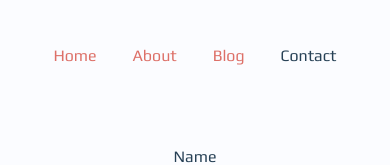
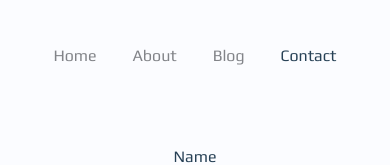
Before and after one commit to JamesGood626/theFolio, a React (Create React App) app in the folder client/: page /contact in a window 390 px wide. Shown: the top 165 px of the page. Built offline with nearby package versions, Linux system fonts and the light colour scheme; a web font is replaced by a local one.

Commit message:
Removed styles from home div. 3D model isn't loading on mobile version. Removed webkitoverscrolling touch from section and reapplied it to the appjs containerdiv then set overflow hidden on the navbar

```diff
--- a/client/src/App.js
+++ b/client/src/App.js
@@ -129,7 +129,7 @@ class App extends Component {
     const { transitionOverlayActive, precursorTransitionOverlayActive, navVisible } = this.state
     const navItems = [{name: 'Home', path: '/'}, {name: 'About', path: '/about'}, {name: 'Blog', path: '/blog'}, {name: 'Contact', path: '/contact'}]
     return (
-      <div style={ transitionOverlayActive ? preventScroll : null } ref={x => this.containerDiv = x}>
+      <div style={ transitionOverlayActive ? preventScroll : overflowScrolling } ref={x => this.containerDiv = x}>
         <Navbar homeRouteStyle={ navVisible ? null : displayNone } location={ location } menuItems={ navItems }/>
         <TransitionGroup>
           <Transition
@@ -143,7 +143,7 @@ class App extends Component {
             unmountOnExit={ true }
             onEnter={ this.enterTransition }
           >
-            <Section style={ precursorTransitionOverlayActive ? displayNone : overflowScrolling }>
+            <Section style={ precursorTransitionOverlayActive ? displayNone : null }>
               <Switch location={ location }>
                 <Route exact path="/" component={ Home }/>
                 <Route exact path="/about" component={ About }/>
--- a/client/src/Pages/Navbar/index.js
+++ b/client/src/Pages/Navbar/index.js
@@ -17,6 +17,7 @@ const Div = styled.div`
   height: 7rem;
   padding: 0 1rem;
   width: 90%;
+  overflow: hidden;
 `
 
 const Ul = styled.ul`
@@ -37,8 +38,7 @@ const Ul = styled.ul`
 `
 
 const Li = styled.li`
-  // color: #828489;
-  color: #dd7068;
+  color: #828489;
 
   &:hover {
     color: #d0ccd0;
```
Also changed, not shown: 7 other files (tests, documents, lock files or other folders).
